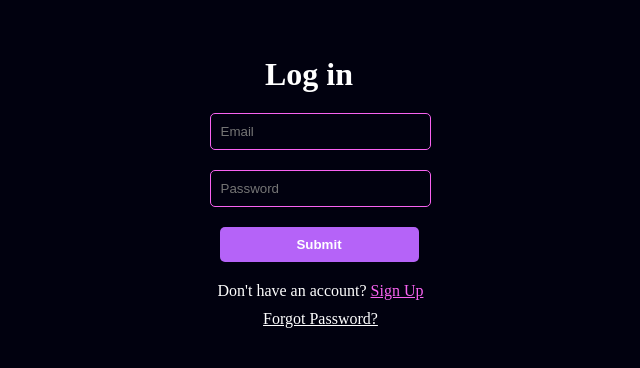
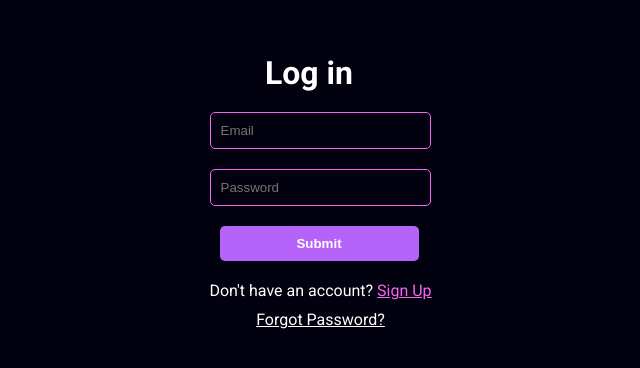
Before and after one commit to Grayson-code/timetable-manager, a SvelteKit app: page / in a window 1280 px wide. Shown: the part 214-582 px from the top of the page, without its empty margins (331-971 px from the left). Built offline with nearby package versions, Linux system fonts and the light colour scheme; no server answers.

Commit message:
global text font

```diff
--- a/src/routes/+layout.svelte
+++ b/src/routes/+layout.svelte
@@ -29,9 +29,15 @@
 </main>
 
 <style>
+	@import url('https://fonts.googleapis.com/css2?family=Roboto:wght@400;500;700&display=swap');
 	.mainContainer {
 		min-height: 100vh;
 		display: flex;
 		flex-direction: column;
 	}
+	:global(body) {
+		margin: 0;
+		font-family: 'Roboto', Arial;
+		background-color: #01010f;
+	}
 </style>
```
